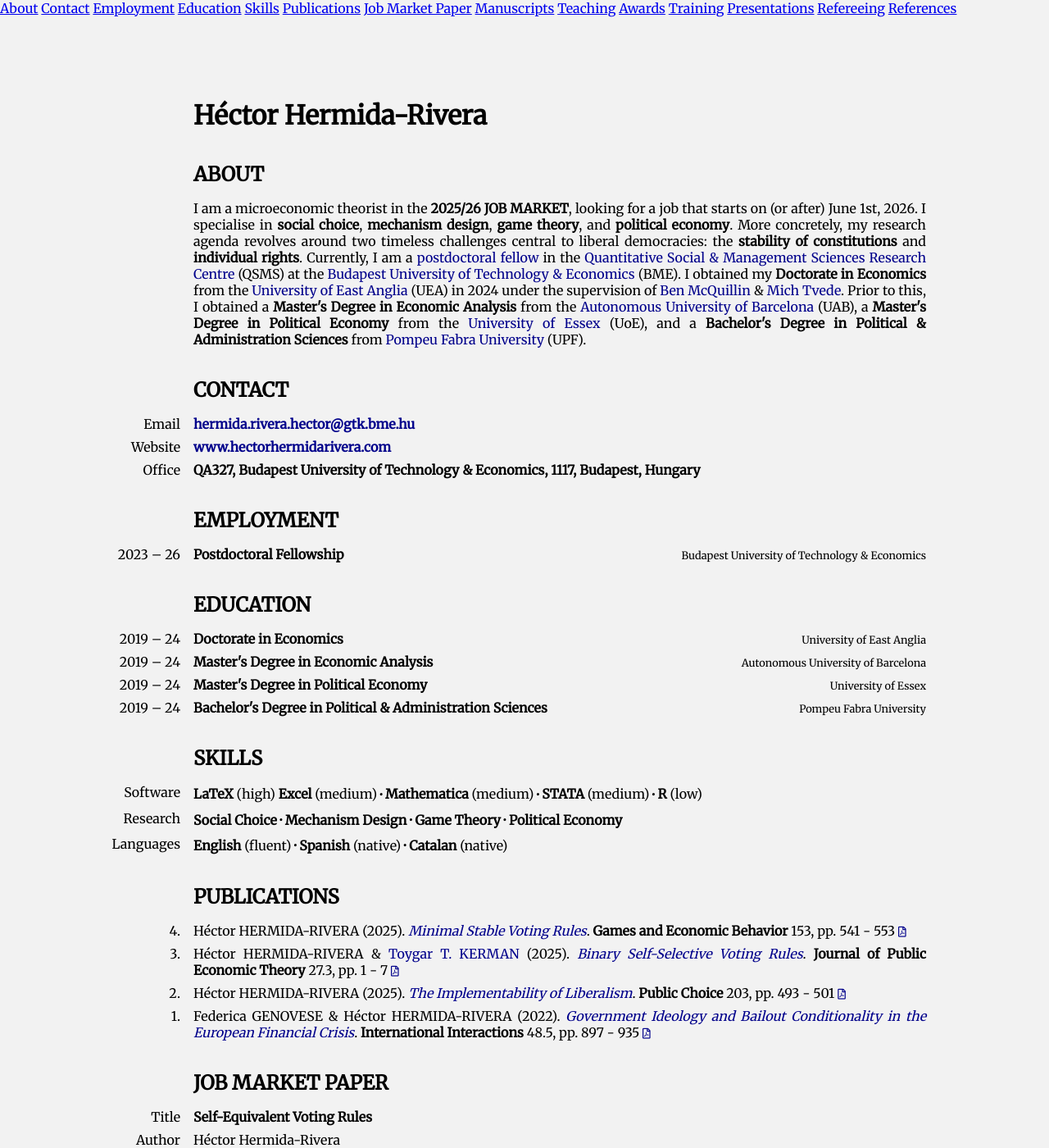
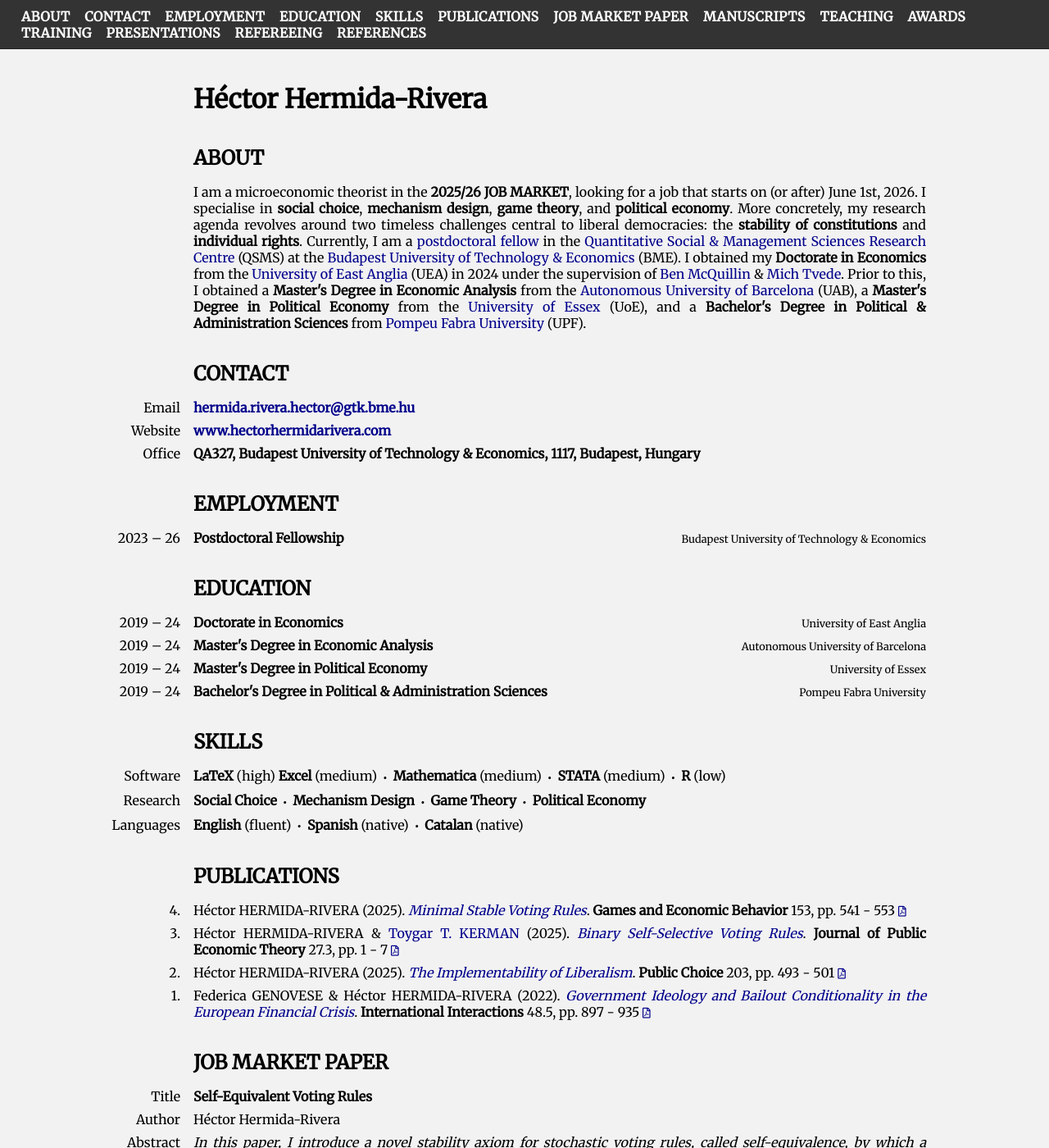
Before and after one commit to HectorHermidaRivera/hectorhermidarivera.github.io, a Jekyll site: the page built from index.md, in a window 1280 px wide and 1400 px high. Shown: the whole window at 82% size. Built offline with Jekyll 4.4.1, drawn with Linux system fonts in a browser that asks for light colours; a style sheet for code colours, icons or effects is not loaded.

Commit message:
Update default.html

```diff
--- a/_layouts/default.html
+++ b/_layouts/default.html
@@ -4,53 +4,112 @@
   <meta charset="utf-8">
   <title>{{ page.title }}</title>
 
+  <!-- Fonts & icons -->
   <link href="https://fonts.googleapis.com/css2?family=Merriweather&display=swap" rel="stylesheet">
   <link rel="stylesheet" href="https://use.fontawesome.com/releases/v5.15.4/css/all.css">
   <link rel="stylesheet" href="https://cdn.jsdelivr.net/npm/academicons@1.9.1/css/academicons.min.css">
+
+  <!-- Main stylesheet (your project file) -->
   <link rel="stylesheet" href="/assets/css/style.css">
 
+  <!-- Small inline style that must load last to override other rules -->
   <style>
-    html {
-      scroll-behavior: smooth;
+    /* Strong, last-loaded topbar rules to ensure they apply */
+    .topbar {
+      width: 100%;
+      height: 60px;
+      position: fixed;
+      top: 0;
+      left: 0;
+      background: #333333 !important; /* dark gray */
+      padding: 0 12px !important;
+      box-sizing: border-box;
+      display: flex !important;
+      align-items: center !important;
+      justify-content: flex-end !important;
+      border-bottom: 1px solid #222 !important;
+      z-index: 10000 !important;
     }
+
+    /* nav anchor rules: no underline, uppercase, visible */
+    .topbar nav a {
+      margin-left: 14px !important;
+      color: #ffffff !important;
+      text-decoration: none !important;
+      font-weight: 600 !important;
+      text-transform: uppercase !important;
+      letter-spacing: 0.4px !important;
+      display: inline-block !important;
+    }
+
+    .topbar nav a:hover {
+      color: #dddddd !important;
+      text-decoration: none !important;
+    }
+
+    /* Academicons uses ::before for glyph; ensure color class works */
+    .ai-open-access::before { color: #556B2F; }
+
+    /* Ensure bullet pseudo-element always renders */
+    .bullet { display:inline-block; vertical-align:middle; }
+    .bullet::before { content:"•"; margin: 0 0.4em; display:inline-block; color: inherit; }
+
+    /* Small PDF icon tweak (like your LaTeX macro) */
+    .fa-file-pdf { font-size: 0.8em; position: relative; top: 0; }
+
+    /* Collapsible defaults (keeps in one place if not defined in style.css) */
+    .collapsible-content { max-height: 0; overflow: hidden; transition: max-height 0.35s ease; margin-top:4px; padding-left:10px; }
+    .collapsible-link { color: #00008B; text-decoration: underline; cursor: pointer; }
+  </style>
+
+  <style>
+    html { scroll-behavior: smooth; }
   </style>
 </head>
 <body>
-  <div class="sidebar">
-    <a href="#about">About</a>
-    <a href="#contact">Contact</a>
-    <a href="#employment">Employment</a>
-    <a href="#education">Education</a>
-    <a href="#skills">Skills</a>
-    <a href="#publications">Publications</a>
-    <a href="#jobmarketpaper">Job Market Paper</a>
-    <a href="#manuscripts">Manuscripts</a>
-    <a href="#teaching">Teaching</a>
-    <a href="#awards">Awards</a>
-    <a href="#training">Training</a>
-    <a href="#presentations">Presentations</a>
-    <a href="#refereeing">Refereeing</a>
-    <a href="#references">References</a>
+  <!-- Topbar (replace previous sidebar) -->
+  <div class="topbar">
+    <nav>
+      <a href="#ABOUT">About</a>
+      <a href="#CONTACT">Contact</a>
+      <a href="#EMPLOYMENT">Employment</a>
+      <a href="#EDUCATION">Education</a>
+      <a href="#SKILLS">Skills</a>
+      <a href="#PUBLICATIONS">Publications</a>
+      <a href="#JOBMARKETPAPER">Job Market Paper</a>
+      <a href="#MANUSCRIPTS">Manuscripts</a>
+      <a href="#TEACHING">Teaching</a>
+      <a href="#AWARDS">Awards</a>
+      <a href="#TRAINING">Training</a>
+      <a href="#PRESENTATIONS">Presentations</a>
+      <a href="#REFEREEING">Refereeing</a>
+      <a href="#REFERENCES">References</a>
+    </nav>
   </div>
 
+  <!-- Main content -->
   <div class="content">
     <h1 class="main-name">Héctor Hermida-Rivera</h1>
     {{ content }}
   </div>
-  </div> <!-- end of .content -->
 
+  <!-- Collapsible JS: runs after DOM is ready and uses max-height for smooth animation -->
   <script>
     document.addEventListener('DOMContentLoaded', function() {
-      const links = document.querySelectorAll('.collapsible-link');
-
-      links.forEach(link => {
-        link.addEventListener('click', function() {
-          const content = this.closest('.two-column-2rows .value').querySelector('.collapsible-content');
+      // Attach handlers to all collapsible links
+      document.querySelectorAll('.collapsible-link').forEach(link => {
+        link.addEventListener('click', function(event) {
+          // Prefer to find the nearest .value container (your structure)
+          const value = this.closest('.value');
+          if (!value) return;
+          const content = value.querySelector('.collapsible-content');
           if (!content) return;
 
+          // Toggle max-height for smooth expand/collapse
           if (content.style.maxHeight && content.style.maxHeight !== '0px') {
             content.style.maxHeight = '0';
           } else {
+            // set to scrollHeight to expand smoothly
             content.style.maxHeight = content.scrollHeight + 'px';
           }
         });
@@ -59,5 +118,3 @@
   </script>
 </body>
 </html>
-</body>
-</html>
```
